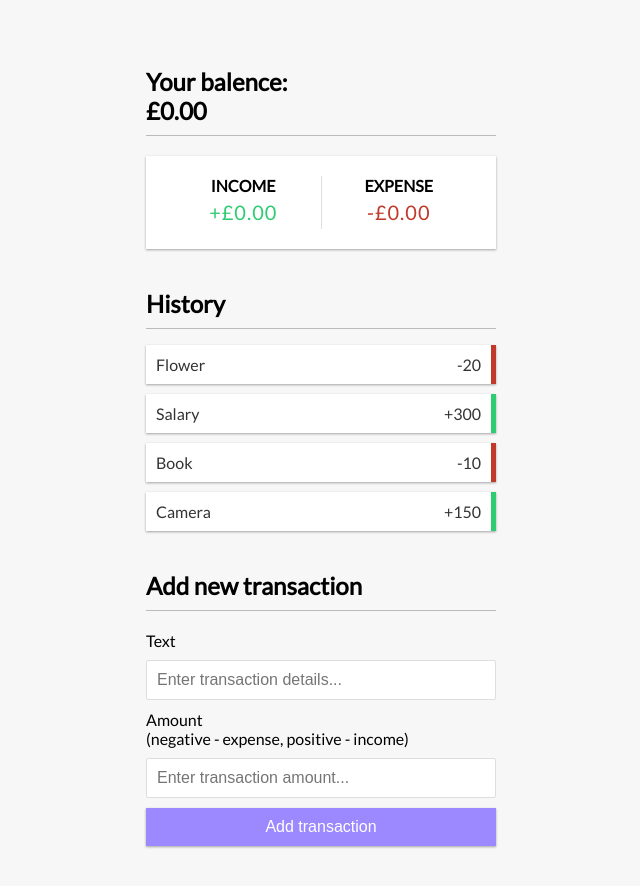
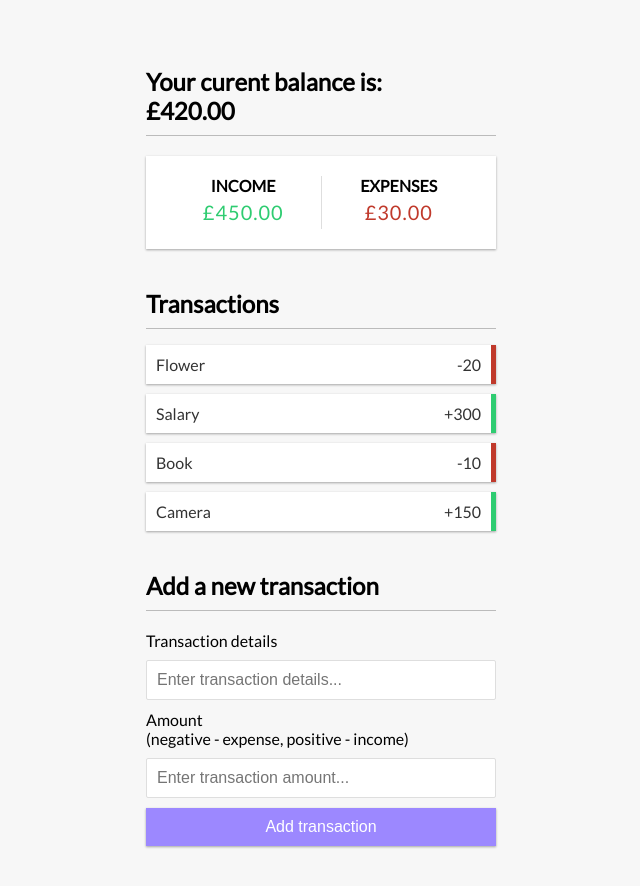
Before and after one commit to mwhittet/expense-tracker, a plain HTML site: page index.html in a window 1280 px wide. Shown: the part 42-928 px from the top of the page, without its empty margins (319-959 px from the left). Drawn offline with Linux system fonts and the light colour scheme.

Commit message:
Add transaction values and edit wording

```diff
--- a/index.html
+++ b/index.html
@@ -12,8 +12,8 @@
 
     <div class="container">
       <h2>
-        Your balence:
-        <div id="balence">£0.00</div>
+        Your curent balance is:
+        <div id="balance">£0.00</div>
       </h2>
 
       <div id="inc-exp-container">
@@ -22,18 +22,18 @@
           <p id="money-plus" class="money">+£0.00</p>
         </div>
         <div>
-          <h4>Expense</h4>
+          <h4>Expenses</h4>
           <p id="money-minus" class="money">-£0.00</p>
         </div>
       </div>
 
-      <h2>History</h2>
+      <h2>Transactions</h2>
       <ul id="list"></ul>
 
-      <h2>Add new transaction</h2>
+      <h2>Add a new transaction</h2>
       <form id="form">
         <div class="form-control">
-          <label for="text">Text</label>
+          <label for="text">Transaction details</label>
           <input
             id="text"
             placeholder="Enter transaction details..."
--- a/script.js
+++ b/script.js
@@ -33,10 +33,32 @@ const addTransactionToDOM = (transaction) => {
   list.appendChild(item);
 };
 
+// Update the balence, income and expenses
+const updateValues = () => {
+  const amounts = transactions.map((transaction) => transaction.amount);
+
+  const total = amounts.reduce((acc, item) => (acc += item), 0).toFixed(2);
+
+  const income = amounts
+    .filter((item) => item > 0)
+    .reduce((acc, item) => (acc += item), 0)
+    .toFixed(2);
+
+  const expenses = (
+    amounts.filter((item) => item < 0).reduce((acc, item) => (acc += item), 0) *
+    -1
+  ).toFixed(2);
+
+  balance.innerText = `£${total}`;
+  money_plus.innerText = `£${income}`;
+  money_minus.innerText = `£${expenses}`;
+};
+
 // Init app
 const init = () => {
   list.innerHTML = '';
   transactions.forEach(addTransactionToDOM);
+  updateValues();
 };
 
 init();
```
